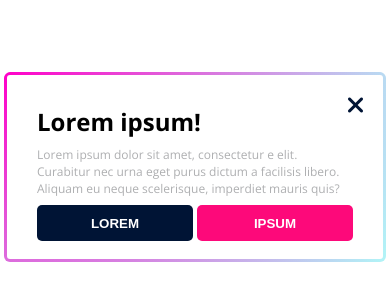
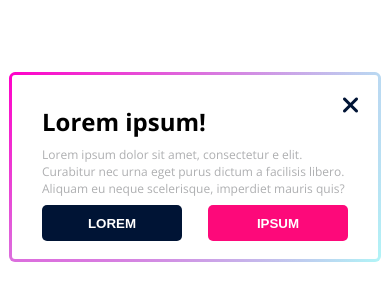
Before and after one commit to vitorwhois/teste-tecnico, a plain HTML site: page teste-front/index.html in a window 390 px wide. Shown: the part 254-554 px from the top of the page. Drawn offline with nearby package versions, Linux system fonts and the light colour scheme.

Commit message:
teste-front style btn hover e  media screen resposivo

```diff
--- a/teste-front/css/style.css
+++ b/teste-front/css/style.css
@@ -1,9 +1,11 @@
 
 :root {
+  --bg-color: white;
   --primary-blue: #001435;
   --secondary-pink: #fd097a;
   --text-color: #aeafb1;
   --title-color: #0a133a;
+  --border-radial-gradient: circle at top left, #ff00c8, #b1f5f7;
 }
 
 *{
@@ -36,7 +38,9 @@ body {
   margin: auto;
   border: double 2px transparent;
   border-radius: 6px;
-  background-image: linear-gradient(white, white), radial-gradient(circle at top left, #ff00c8, #b1f5f7);
+  background-image:
+    linear-gradient(var(--bg-color), var(--bg-color)),
+    radial-gradient(var(--border-radial-gradient));
   background-origin: border-box;
   background-clip: content-box, border-box;
   display: flex;
@@ -83,7 +87,23 @@ body {
 .primary-btn {
   background-color:  var(--primary-blue);
 }
-
+.primary-btn:hover{
+  opacity: 0.8;
+}
 .secondary-btn {
   background-color: var(--secondary-pink);
 }
+.secondary-btn:hover {
+  opacity: 0.8;
+}
+
+
+/* Media Query ajuste para telas pequenas com menos de 420px */
+@media (max-width: 420px) {
+  .modal {
+    width: 380px; /* Reduced width by 20px */
+  }
+  .btn {
+    width: 140px;
+  }
+}
```
Also changed, not shown: 1 other file. Lines whose indentation alone changed are shown as unchanged.
